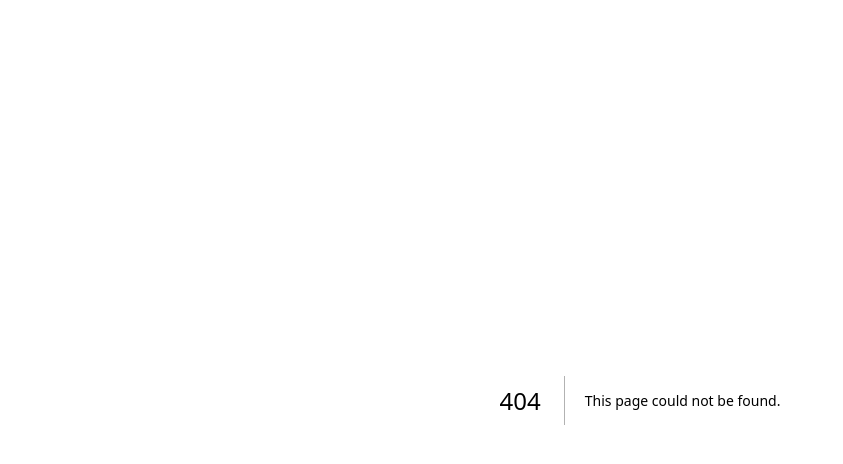
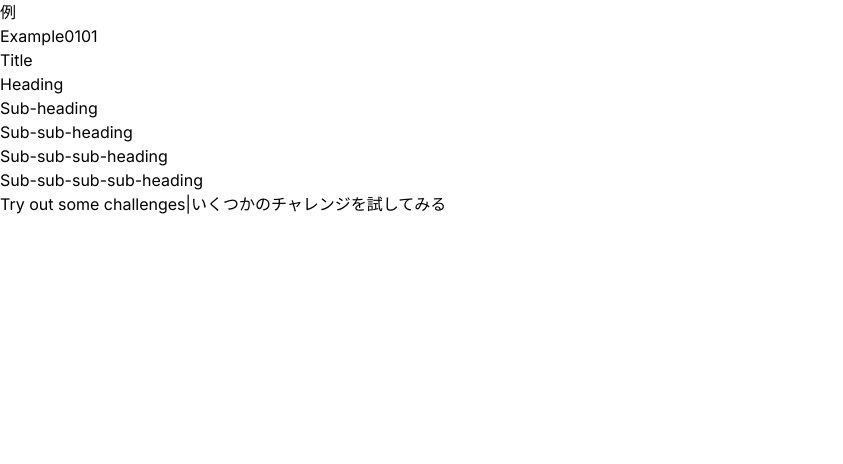
Before and after one commit to ai-biz20-sasaki/learn-react, a Next.js app: page /managing-state/passing-data-deeply-with-context in a window 1280 px wide. Before the commit this address had no page. Shown: the top 464 px of the page, without its empty margins (0-843 px from the left). Built offline with nearby package versions, Linux system fonts and the light colour scheme.

Commit message:
Add managing-state/passing-data-deeply-with-context/example0101

```diff
--- /dev/null
+++ b/src/app/managing-state/passing-data-deeply-with-context/example0101.tsx
@@ -0,0 +1,16 @@
+"use client"
+import Heading from './heading';
+import Section from './section';
+
+export default function Page() {
+  return (
+    <Section>
+      <Heading level={1}>Title</Heading>
+      <Heading level={2}>Heading</Heading>
+      <Heading level={3}>Sub-heading</Heading>
+      <Heading level={4}>Sub-sub-heading</Heading>
+      <Heading level={5}>Sub-sub-sub-heading</Heading>
+      <Heading level={6}>Sub-sub-sub-sub-heading</Heading>
+    </Section>
+  );
+}
--- /dev/null
+++ b/src/app/managing-state/passing-data-deeply-with-context/heading.tsx
@@ -0,0 +1,18 @@
+export default function Heading({ level, children }) {
+  switch (level) {
+    case 1:
+      return <h1>{children}</h1>;
+    case 2:
+      return <h2>{children}</h2>;
+    case 3:
+      return <h3>{children}</h3>;
+    case 4:
+      return <h4>{children}</h4>;
+    case 5:
+      return <h5>{children}</h5>;
+    case 6:
+      return <h6>{children}</h6>;
+    default:
+      throw Error('Unknown level: ' + level);
+  }
+}
--- /dev/null
+++ b/src/app/managing-state/passing-data-deeply-with-context/page.tsx
@@ -0,0 +1,37 @@
+//https://react.dev/learn/passing-data-deeply-with-context#challenges
+//https://react.dev/learn/passing-data-deeply-with-context
+import Link from 'next/link'
+import Example0101 from './example0101'
+//import Example02 from './example02'
+//import Challenge01 from './challenge01'
+//import Challenge02 from './challenge02'
+//import Challenge03 from './challenge03'
+
+export default function Page() {
+  return (
+    <div>
+      <h2>
+        <a
+          className=""
+          href="https://react.dev/learn/passing-data-deeply-with-context"
+          target="_blank"
+          rel="noopener noreferrer"
+        >
+          例
+        </a>
+      </h2>
+      <h3>Example0101</h3>
+      <Example0101 />
+      <h2>
+        <a
+          className=""
+          href="https://react.dev/learn/passing-data-deeply-with-context#challenges"
+          target="_blank"
+          rel="noopener noreferrer"
+        >
+          Try out some challenges|いくつかのチャレンジを試してみる
+        </a>
+      </h2>
+    </div>
+  )
+}
--- /dev/null
+++ b/src/app/managing-state/passing-data-deeply-with-context/section.tsx
@@ -0,0 +1,7 @@
+export default function Section({ children }) {
+  return (
+    <section className="section">
+      {children}
+    </section>
+  );
+}
--- a/src/app/page.tsx
+++ b/src/app/page.tsx
@@ -100,7 +100,7 @@ export default function Home() {
           </Link>
         </li>
         <li>
-          <Link href="/managing-state/reacting-to-input-with-state">
+          <Link href="/managing-state/passing-data-deeply-with-context">
             Passing Data Deeply with Context|コンテキストに応じてデータを深く渡す
           </Link>
         </li>
```
